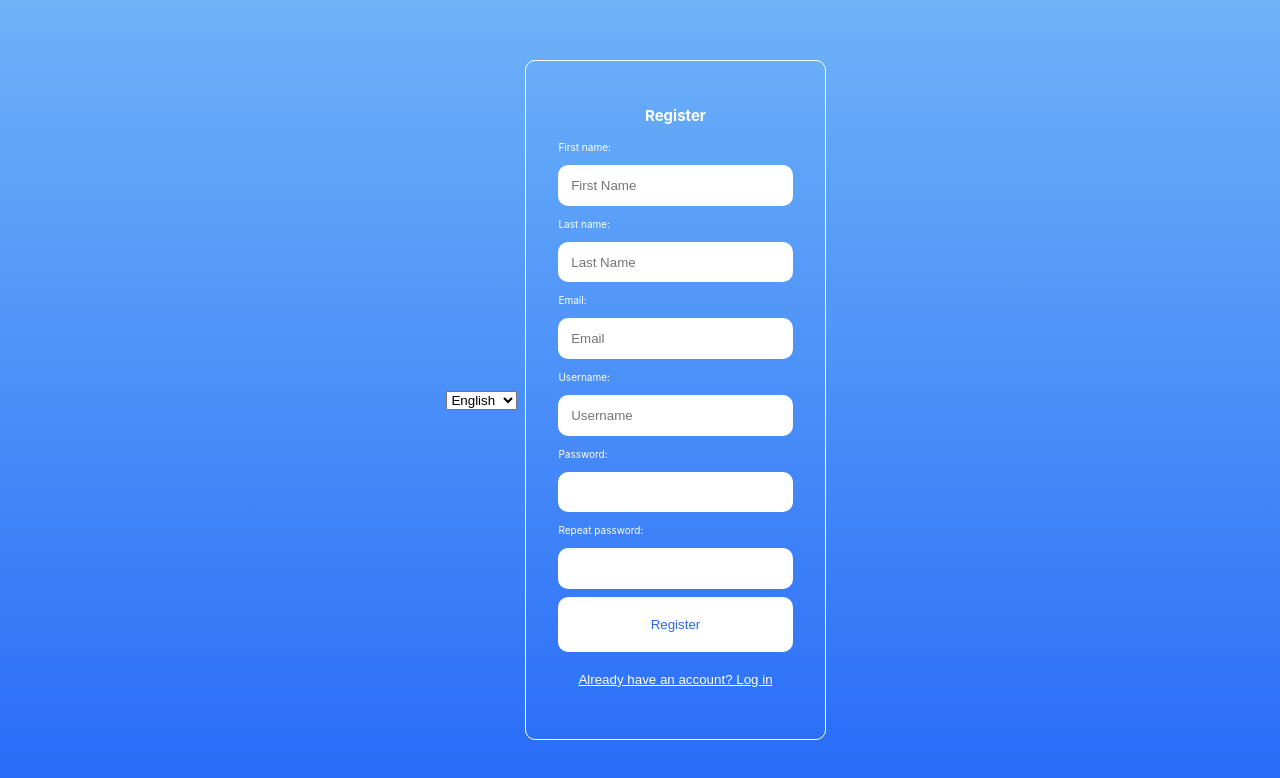
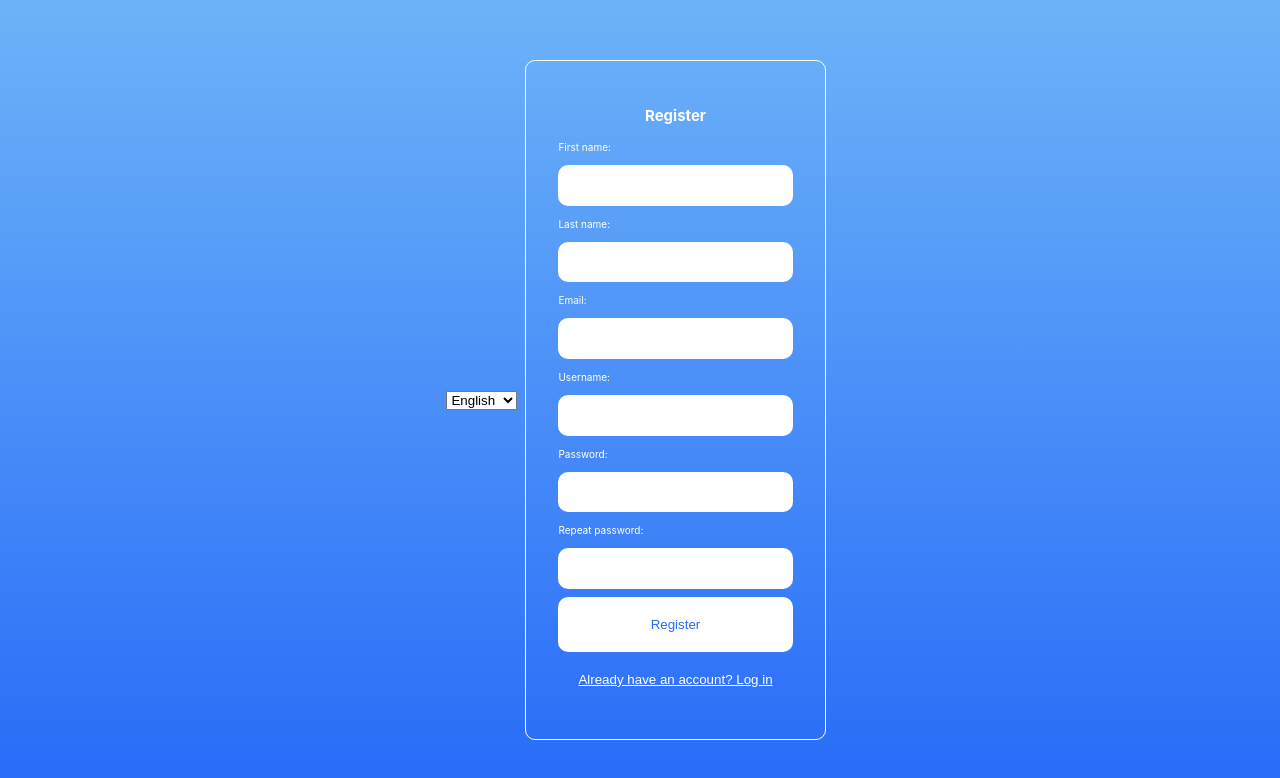
Before and after one commit to Dinka585/logmetrixfront, a React (Create React App) app: page / in a window 1280 px wide. Both pictures are taken after a click on the button "Don't have an account yet? Register". Shown: the top 778 px of the page. Built offline with nearby package versions, Linux system fonts and the light colour scheme.

Commit message:
translate strings

```diff
--- a/src/components/Login.jsx
+++ b/src/components/Login.jsx
@@ -28,19 +28,17 @@ const Login = (props) => {
 
   return (
     <div className='auth-form-container'>
-      <h1>{t('Welcome to React')}</h1>
-      <h2>Login</h2>
+      <h2>{t('login')}</h2>
       <form className="login-form" onSubmit={handleSubmit}>
-        <label htmlFor="username">Username</label>
+        <label htmlFor="username">{t('username')}</label>
         <input
           type="text"
           id="username"
-          placeholder="Username"
           value={username}
           onChange={handleUsernameChange}
         />
 
-        <label htmlFor="password">Password</label>
+        <label htmlFor="password">{t('password')}</label>
         <input
           type="password"
           id="password"
@@ -48,9 +46,9 @@ const Login = (props) => {
           onChange={handlePasswordChange}
         />
 
-        <button type="submit">Login</button>
+        <button type="submit">{t('login')}</button>
 
-        <button className='link-btn' type="button" onClick={() => props.onFormSwitch('register')}>Don't have an account yet?  Register</button>
+        <button className='link-btn' type="button" onClick={() => props.onFormSwitch('register')}>{t('noAcc')}</button>
       </form>
     </div>
   );
--- a/src/components/Register.jsx
+++ b/src/components/Register.jsx
@@ -1,6 +1,9 @@
 import React, { useState } from 'react';
+import { useTranslation } from 'react-i18next';
 
 const Register = (props) => {
+  const { t } = useTranslation();
+
   const [firstName, setFirstName] = useState('');
   const [lastName, setLastName] = useState('');
   const [email, setEmail] = useState('');
@@ -39,43 +42,39 @@ const Register = (props) => {
 
   return (
     <div className='auth-form-container'>
-        <h2>Register</h2>
+    <h2>{t('register')}</h2>
     <form className="register-form" onSubmit={handleSubmit}>
-      <label htmlFor="firstName">First name:</label>
+      <label htmlFor="firstName">{t('firstName')}</label>
       <input
         type="text"
         id="firstName"
-        placeholder="First Name"
         value={firstName}
         onChange={handleFirstNameChange}
       />
 
-      <label htmlFor="lastName">Last name:</label>
+      <label htmlFor="lastName">{t('lastName')}</label>
       <input
         type="text"
         id="lastName"
-        placeholder="Last Name"
         value={lastName}
         onChange={handleLastNameChange}
       />
-      <label htmlFor="lastName">Email:</label>
+      <label htmlFor="email">{t('email')}</label>
       <input
         type="email"
         id="email"
-        placeholder="Email"
         value={email}
         onChange={handleEmailChange}
       />
-      <label htmlFor="username">Username:</label>
+      <label htmlFor="username">{t('username')}:</label>
       <input
         type="text"
         id="username"
-        placeholder="Username"
         value={username}
         onChange={handleUsernameChange}
       />
 
-      <label htmlFor="password">Password:</label>
+      <label htmlFor="password">{t('password')}:</label>
       <input
         type="password"
         id="password"
@@ -83,7 +82,7 @@ const Register = (props) => {
         onChange={handlePasswordChange}
       />
 
-      <label htmlFor="repeatPassword">Repeat password:</label>
+      <label htmlFor="repeatPassword">{t('repeatPassword')}</label>
       <input
         type="password"
         id="repeatPassword"
@@ -91,9 +90,9 @@ const Register = (props) => {
         onChange={handleRepeatPasswordChange}
       />
 
-      <button type="submit">Register</button>
+      <button type="submit">{t('register')}</button>
 
-      <button className='link-btn' type="button" onClick={() => props.onFormSwitch('login')}>Already have an account?  Log in</button>
+      <button className='link-btn' type="button" onClick={() => props.onFormSwitch('login')}>{t('existingAcc')}</button>
     </form>
     </div>
   );
--- a/src/locales/en/translation.json
+++ b/src/locales/en/translation.json
@@ -1,3 +1,12 @@
 {
-    "Welcome to React": "Welcome to react using react-i18next"
+    "login": "Login",
+    "username": "Username",
+    "password": "Password",
+    "noAcc": "Don't have an account yet? Register",
+    "register": "Register",
+    "firstName": "First name:",
+    "lastName": "Last name:",
+    "email": "Email:",
+    "repeatPassword": "Repeat password:",
+    "existingAcc": "Already have an account? Log in"
 }
--- a/src/locales/hr/translation.json
+++ b/src/locales/hr/translation.json
@@ -1,3 +1,12 @@
 {
-    "Welcome to React": "Welcome to react using hrr"
+    "login": "Prijava",
+    "username": "Korisničko ime",
+    "password": "Lozinka",
+    "noAcc": "Nemate račun? Registracija",
+    "register": "Registracija",
+    "firstName": "Ime:",
+    "lastName": "Prezime:",
+    "email": "Email:",
+    "repeatPassword": "Ponovljena lozinka:",
+    "existingAcc": "Već imate račun? Prijava"
 }
```
